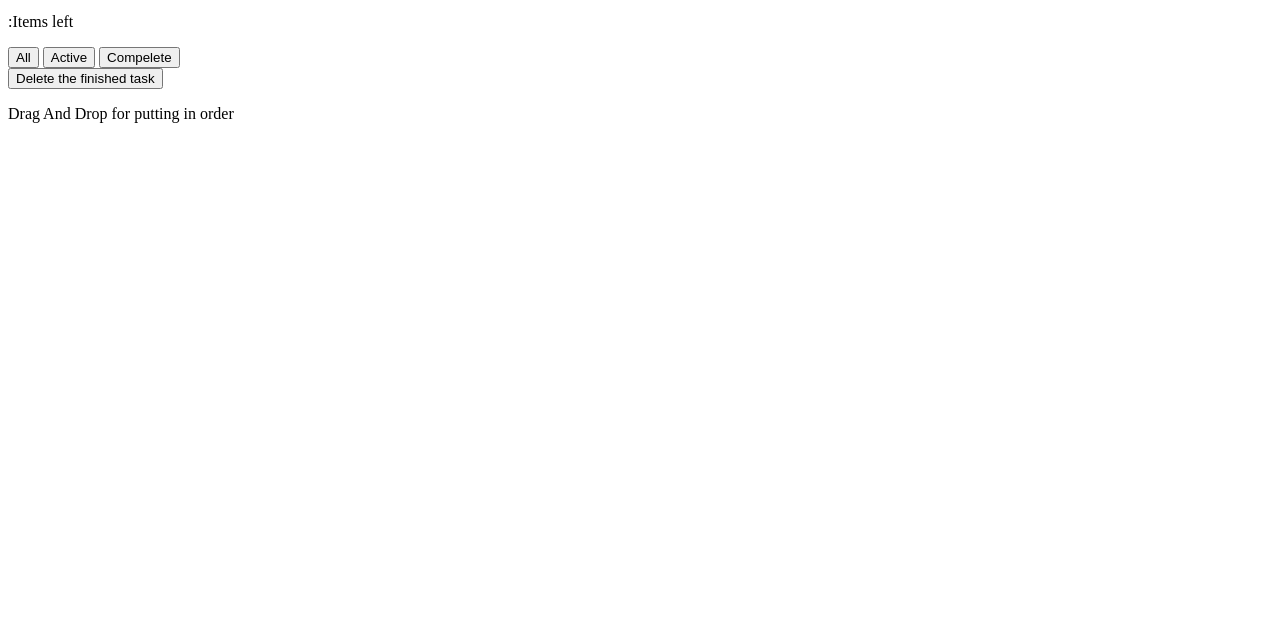
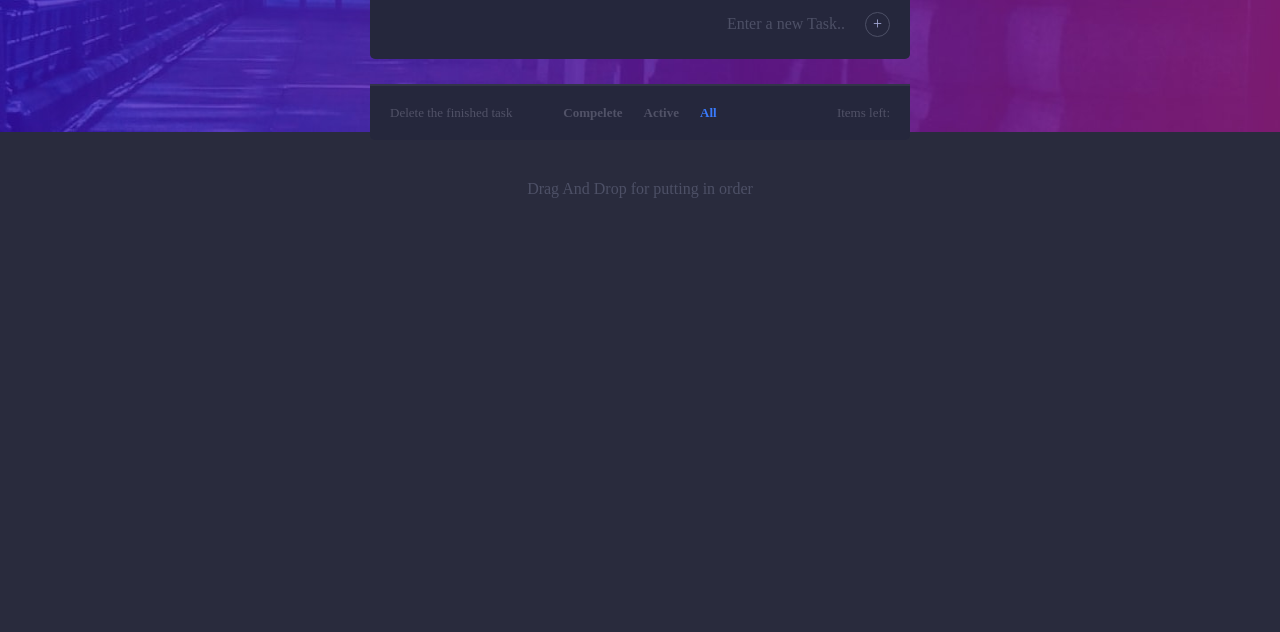
Before and after one commit to Kheidari71/taskApplication, a website: page index.html in a window 1280 px wide. Shown: the part 168-800 px from the top of the page. Drawn offline with Linux system fonts and the light colour scheme; the site is published under a folder, as on GitHub Pages, so addresses that start at the root find nothing; a web font is replaced by a local one.

Commit message:
Add files via upload
html new

```diff
--- a/index.html
+++ b/index.html
@@ -5,12 +5,12 @@
   <meta charset="UTF-8" />
   <meta http-equiv="X-UA-Compatible" content="ie=edge" />
   <meta name="viewport" content="width=device-width, initial-scale=1.0" />
-  <title>Task app</title>
+  <title>TODO App</title>
   <link rel="icon" type="image/png" sizes="32x32" href="./assets/images/favicon-32x32.png" />
   <link rel="preconnect" href="https://fonts.googleapis.com">
   <link rel="preconnect" href="https://fonts.gstatic.com" crossorigin>
   <link href="https://fonts.googleapis.com/css2?family=Markazi+Text&display=swap" rel="stylesheet">
-  <link rel="stylesheet" href="/styles.css" />
+  <link rel="stylesheet" href="styles.css" />
   <link rel="preload" href="./assets/images/icon-check.svg" as="image" type="image/svg+xml" crossorigin="anonymous">
 </head>
 
```
